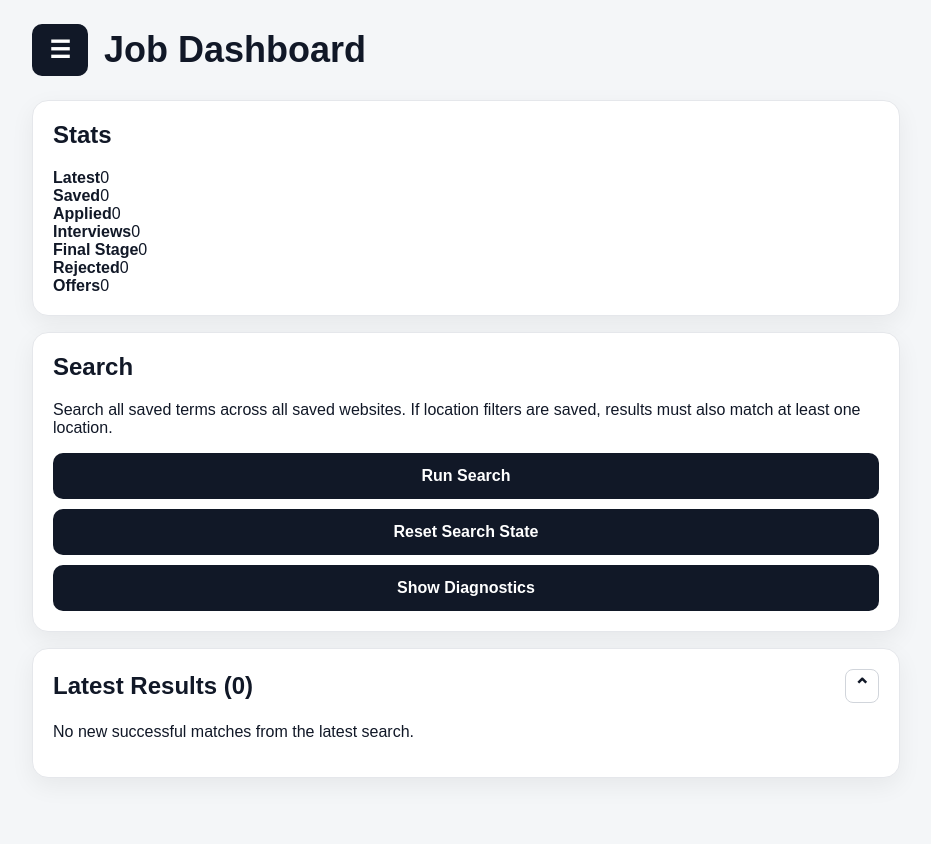
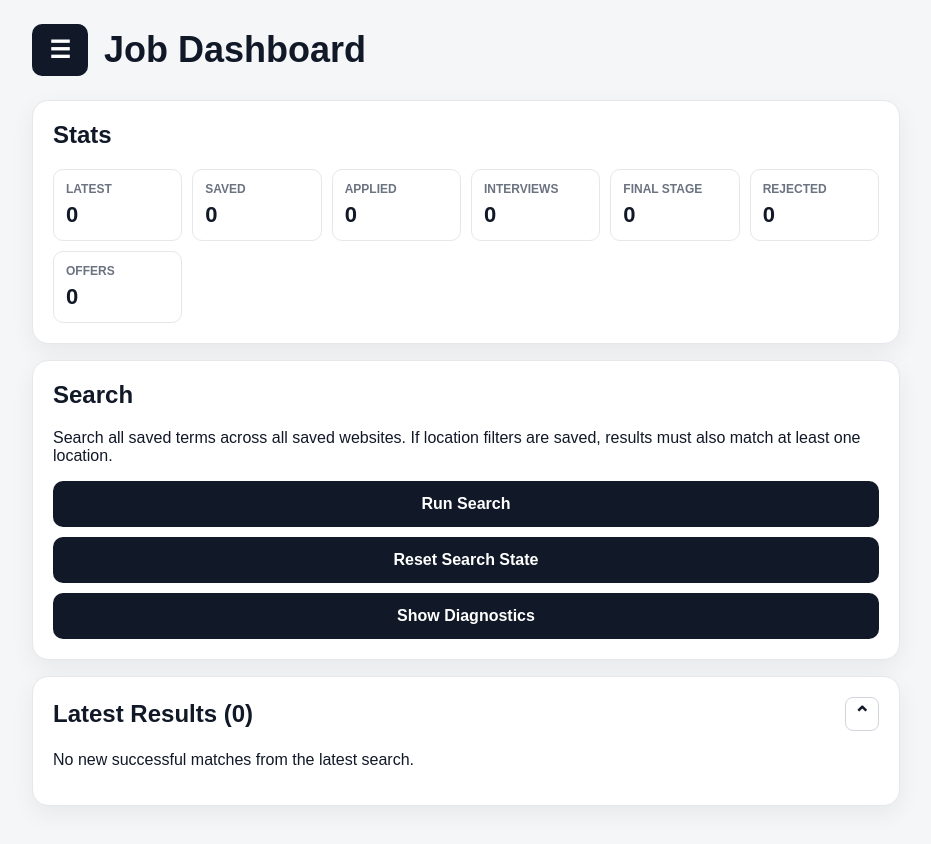
Before and after one commit to dcast-gif/Job-Watcher, a Next.js app: page / in a window 1280 px wide. Shown: the top 844 px of the page, without its empty margins (174-1105 px from the left). Built offline with nearby package versions, Linux system fonts and the light colour scheme.

Commit message:
Update globals.css

```diff
--- a/app/globals.css
+++ b/app/globals.css
@@ -336,3 +336,46 @@ td a {
 .resultTitle {
   padding-right: 48px;
 }
+.statsGrid {
+  display: grid;
+  grid-template-columns: repeat(auto-fit, minmax(110px, 1fr));
+  gap: 10px;
+}
+
+.statsGrid div {
+  border: 1px solid #e5e7eb;
+  border-radius: 10px;
+  padding: 12px;
+}
+
+.statsGrid strong {
+  display: block;
+  font-size: 12px;
+  text-transform: uppercase;
+  color: #6b7280;
+  margin-bottom: 6px;
+}
+
+.statsGrid span {
+  font-size: 22px;
+  font-weight: 800;
+}
+
+.applyJobButton {
+  position: absolute;
+  top: 12px;
+  right: 58px;
+  width: auto;
+  height: 38px;
+  padding: 0 12px;
+  border-radius: 10px;
+  font-size: 13px;
+}
+
+select {
+  width: 100%;
+  padding: 12px;
+  border: 1px solid #d1d5db;
+  border-radius: 10px;
+  font-size: 16px;
+}
```
